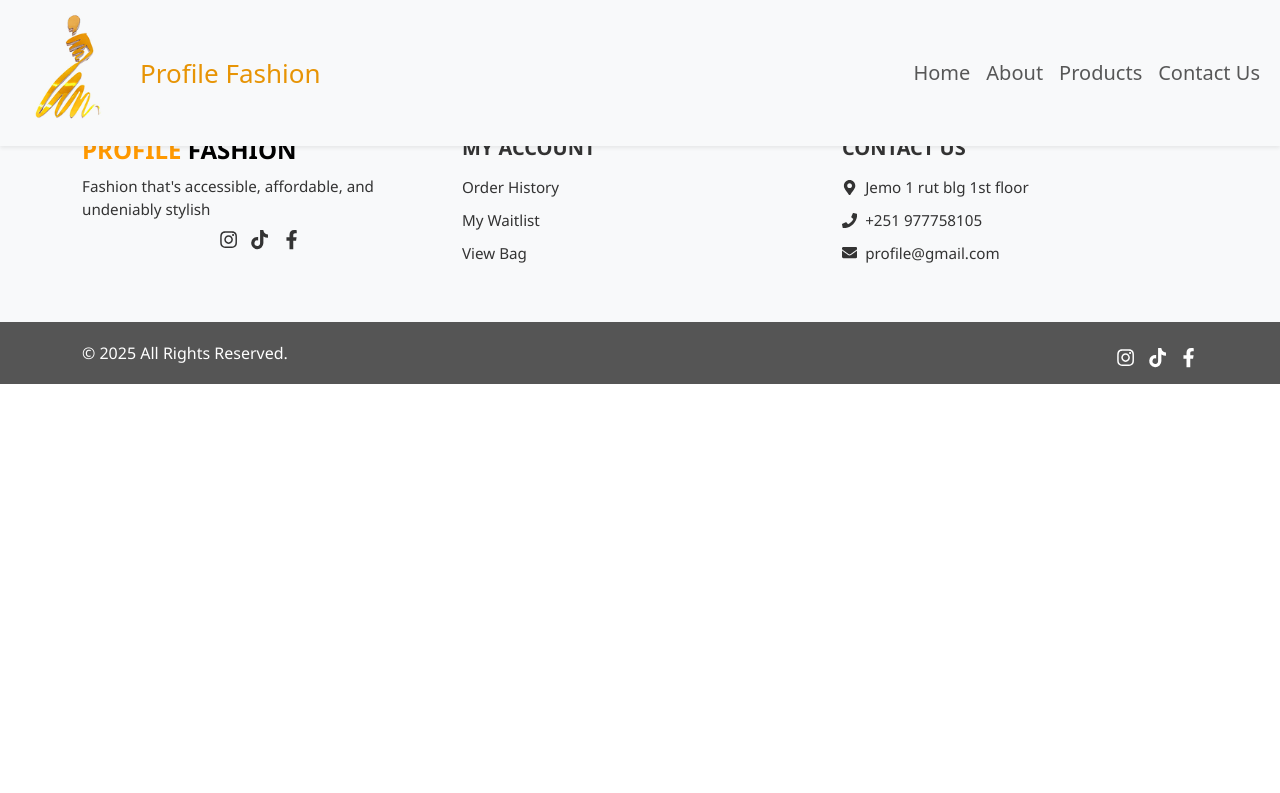
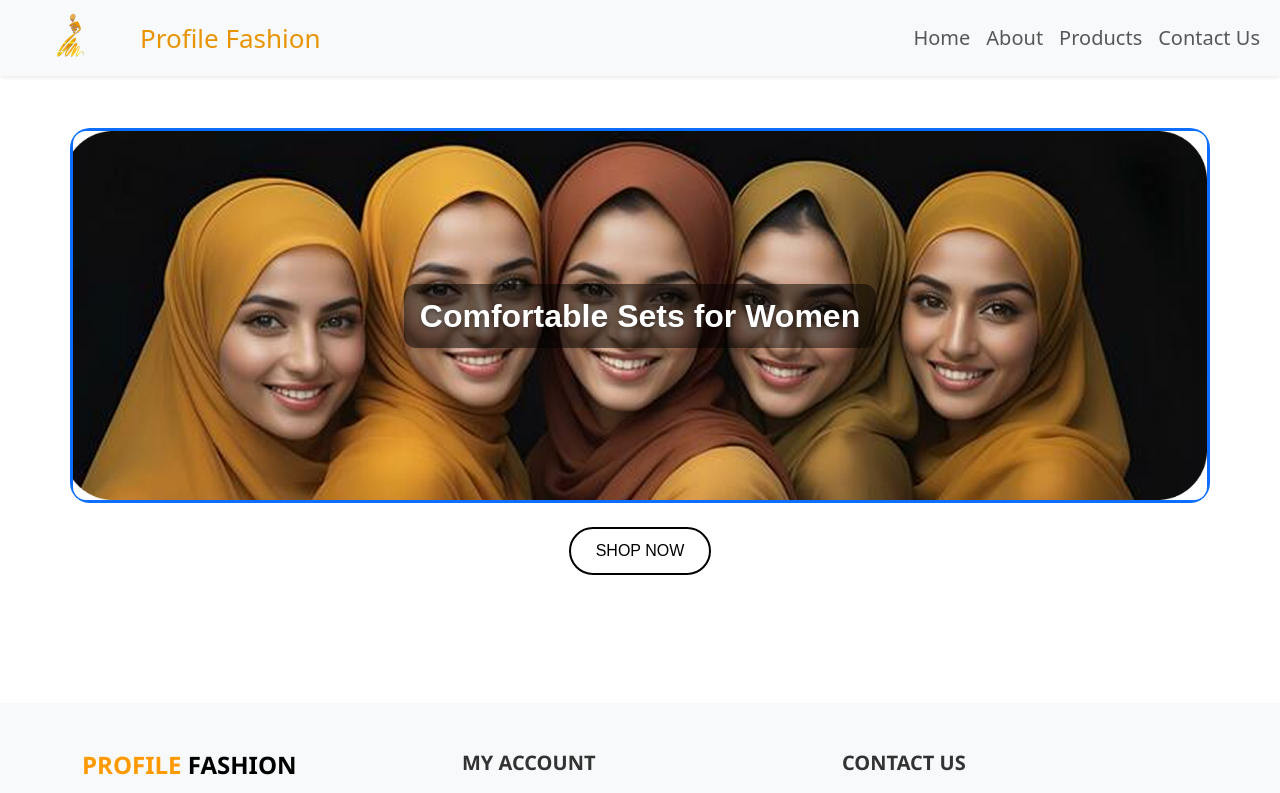
Before and after one commit to Kidus-Sofonias/Profile-fashion, a React (Vite) app: page /products in a window 1280 px wide. Shown: the top 793 px of the page. Built offline with nearby package versions, Linux system fonts and the light colour scheme.

Commit message:
products start

```diff
--- /dev/null
+++ b/src/Components/ComfortSetBanner/ComfortSetBanner.css
@@ -0,0 +1,57 @@
+/* ComfortSetBanner.css */
+
+.comfort-banner {
+  padding: 3rem 0;
+}
+
+.banner-wrapper {
+  max-width: 100%;
+  border-radius: 20px;
+  overflow: hidden;
+  position: relative;
+}
+
+.banner-wrapper img {
+  width: 100%;
+  height: auto;
+  border-radius: 20px;
+  object-fit: cover;
+}
+
+.banner-text {
+  font-size: 2rem;
+  font-weight: 600;
+  color: white;
+  background-color: rgba(0, 0, 0, 0.5);
+  border-radius: 12px;
+  padding: 0.5rem 1.5rem;
+  text-shadow: 0 2px 5px rgba(0, 0, 0, 0.4);
+  white-space: nowrap;
+}
+
+.shop-btn {
+  background-color: #fff;
+  color: #000;
+  border: 2px solid #000;
+  padding: 10px 25px;
+  font-weight: 500;
+  border-radius: 25px;
+  transition: all 0.3s ease;
+}
+
+.shop-btn:hover {
+  background-color: #000;
+  color: #fff;
+}
+
+@media (max-width: 768px) {
+  .banner-text {
+    font-size: 1.5rem;
+    padding: 0.4rem 1rem;
+  }
+
+  .shop-btn {
+    width: 100%;
+    max-width: 300px;
+  }
+}
--- /dev/null
+++ b/src/Components/ComfortSetBanner/ComfortSetBanner.jsx
@@ -0,0 +1,23 @@
+import React from "react";
+import "./ComfortSetBanner.css";
+import comfortImg from "../../assets/images/ComfortSetBanner.png";
+
+const ComfortSetBanner = () => {
+  return (
+    <section className="comfort-banner container text-center my-5">
+      <div className="banner-wrapper position-relative">
+        <img
+          src={comfortImg}
+          alt="Comfortable Sets for Women"
+          className="img-fluid rounded-4 border border-primary border-3"
+        />
+        <div className="banner-text position-absolute top-50 start-50 translate-middle px-3">
+          Comfortable Sets for Women
+        </div>
+      </div>
+      <button className="btn shop-btn mt-4">SHOP NOW</button>
+    </section>
+  );
+};
+
+export default ComfortSetBanner;
--- a/src/Components/Nav/Nav.css
+++ b/src/Components/Nav/Nav.css
@@ -19,8 +19,7 @@
 }
 
 .img-wrapper img{
-  width: 100%;
-  height: auto;
+  width: 50px;
 }
 
 .logo-text {
--- a/src/Components/Welcome/Welcome.css
+++ b/src/Components/Welcome/Welcome.css
@@ -1,7 +1,7 @@
 /* Welcome.css */
 
 .welcome-section {
-  margin-top: 8rem;
+  margin-top: 5rem !important;
 }
 
 .story-box {
--- a/src/Pages/Products/Products.jsx
+++ b/src/Pages/Products/Products.jsx
@@ -1,7 +1,12 @@
 import React from "react";
+import ComfortSetBanner from "../../Components/ComfortSetBanner/ComfortSetBanner";
 
 function Products() {
-  return <div>Explore our range of products here.</div>;
+  return (
+    <div className="products-page">
+      <ComfortSetBanner />
+    </div>
+  );
 }
 
 export default Products;
```
Also changed, not shown: src/assets/images/ComfortSetBanner.png (added).
